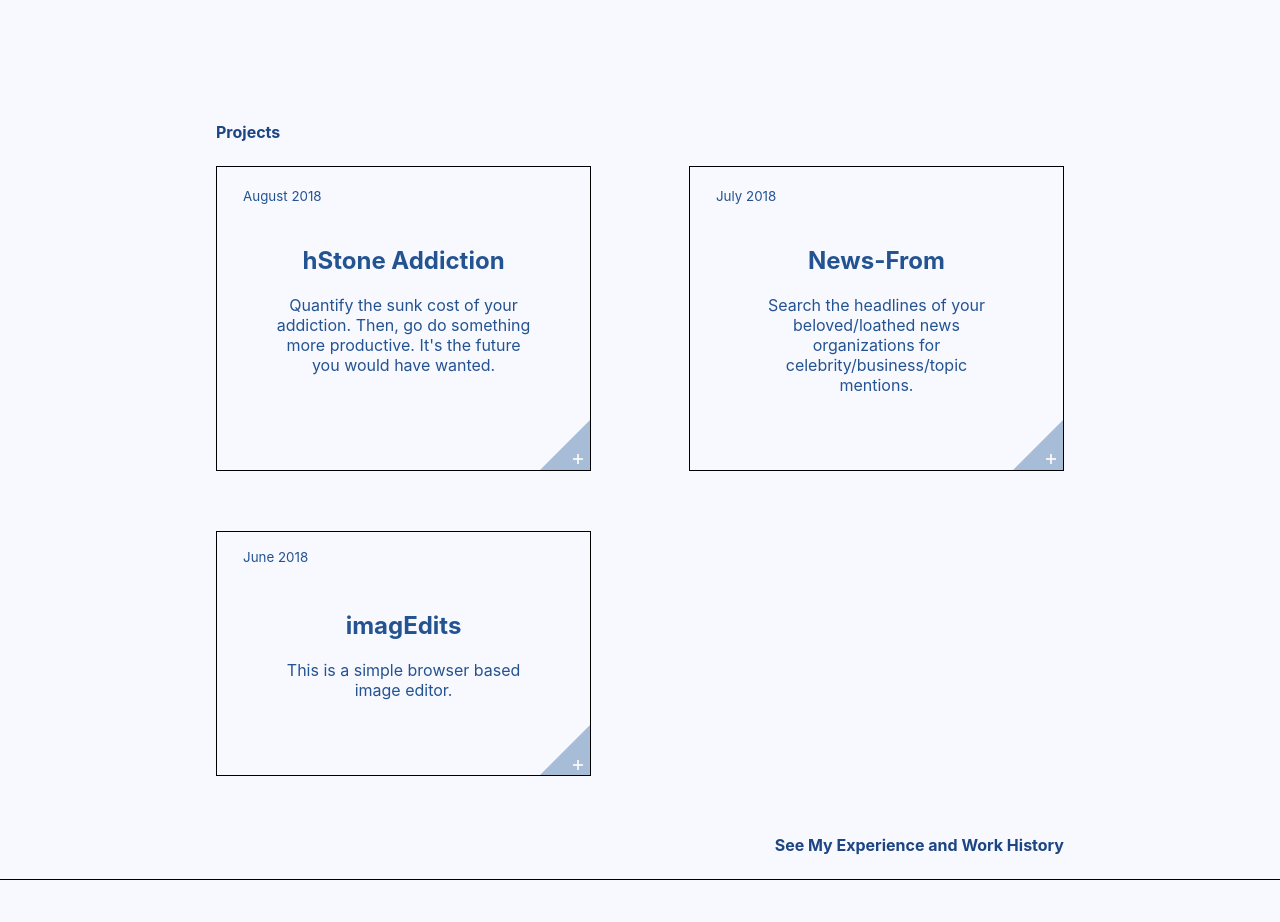
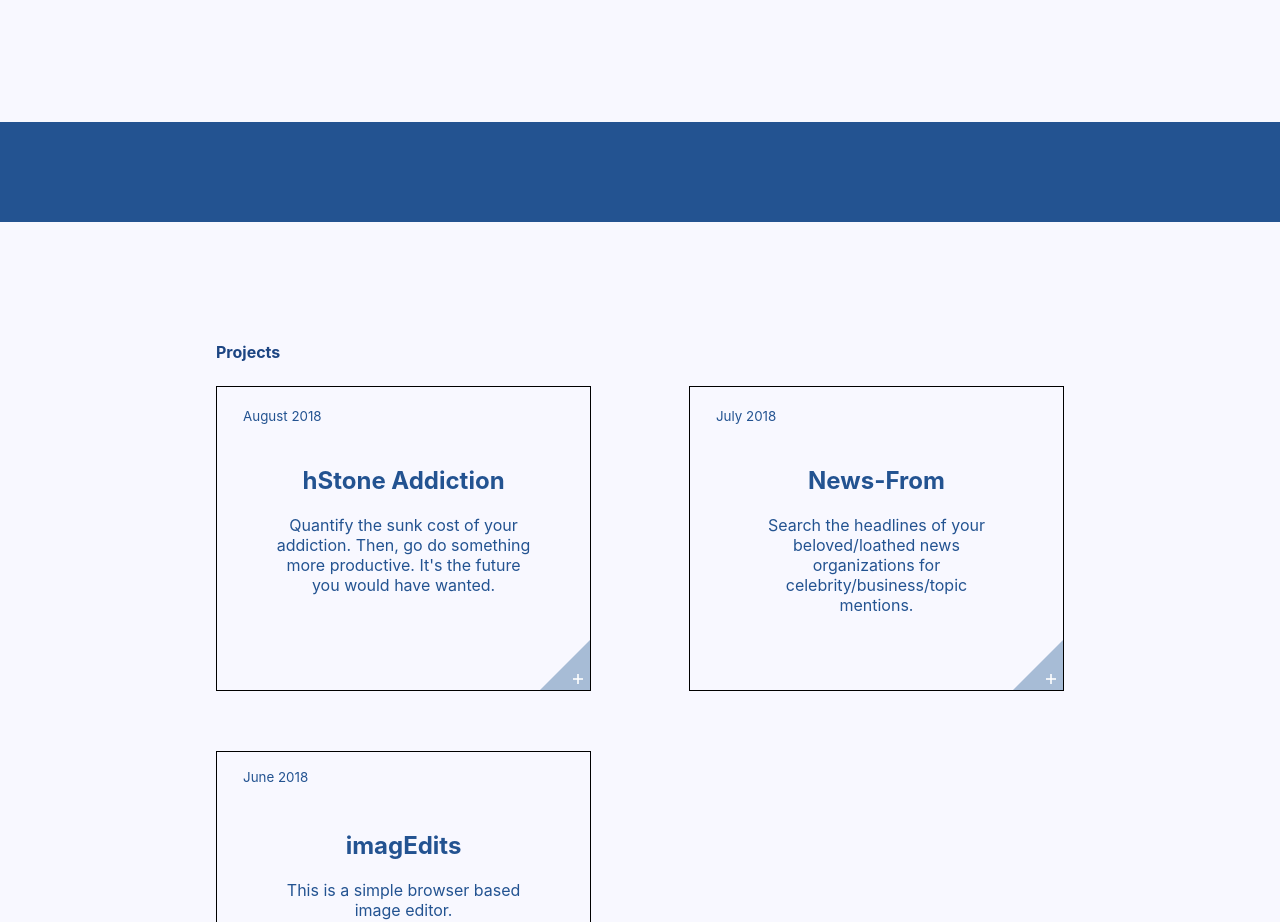
Before and after one commit to JuliusDorfman/jdorfj, a React (Create React App) app: page / in a window 1280 px wide. Shown: the part 820-1742 px from the top of the page. Built offline with nearby package versions, Linux system fonts and the light colour scheme; a web font is replaced by a local one.

Commit message:
updated resume

```diff
--- a/src/Components/Navbar/Navbar.jsx
+++ b/src/Components/Navbar/Navbar.jsx
@@ -60,8 +60,8 @@ export default class Navbar extends Component {
         </ul>
         <div className="fixed-media-bar-wrapper">
           <ul className="fixed-media-bar">
-            <li title="Linkedin"><a href="https://www.linkedin.com/in/juliusgdorfman" target="_blank"><i class="fab fa-linkedin-in"></i></a></li>
-            <li title="Resume"><a href="/assets/documents/JuliusDorfman_Resume_2019.pdf" download="JuliusDorfman_Resume_2019.pdf"><i class="far fa-file-pdf"></i></a></li>
+            <li title="Linkedin"><a href="https://www.linkedin.com/in/juliusgdorfman" target="_blank" rel="noopener noreferrer"><i class="fab fa-linkedin-in"></i></a></li>
+            <li title="Resume"><a href="/assets/documents/JuliusGDorfman_Resume_2019.pdf" download="JuliusGDorfman_Resume_2019.pdf"><i class="far fa-file-pdf"></i></a></li>
           </ul>
         </div>
       </div>
--- a/src/Pages/Portfolio/Portfolio.css
+++ b/src/Pages/Portfolio/Portfolio.css
@@ -219,6 +219,15 @@ main>.small-intro {
 } */
 
 /* CUBE END */
+
+.mid-page-fullwidth {
+  display: block;
+  position: relative;
+  width: 100%;
+  height: 100px;
+  background: #235391;
+  margin-bottom: 120px;
+}
 
 /* New Projects */
 
--- a/src/Pages/Portfolio/Portfolio.jsx
+++ b/src/Pages/Portfolio/Portfolio.jsx
@@ -122,6 +122,9 @@ export default class Portfolio extends Component {
               </p>
           </div>
         </section>
+
+        <div className="mid-page-fullwidth">
+        </div>
 
         <section className="projects">
           <div className="new-projects-intro-wrapper">
```
Also changed, not shown: 2 other files (tests, documents, lock files or other folders).
